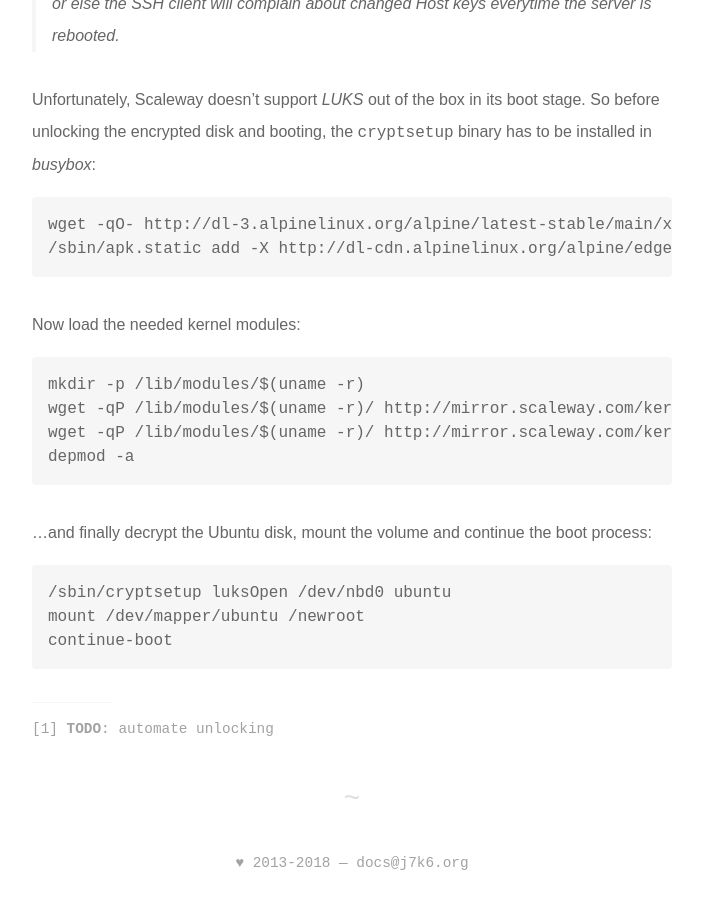
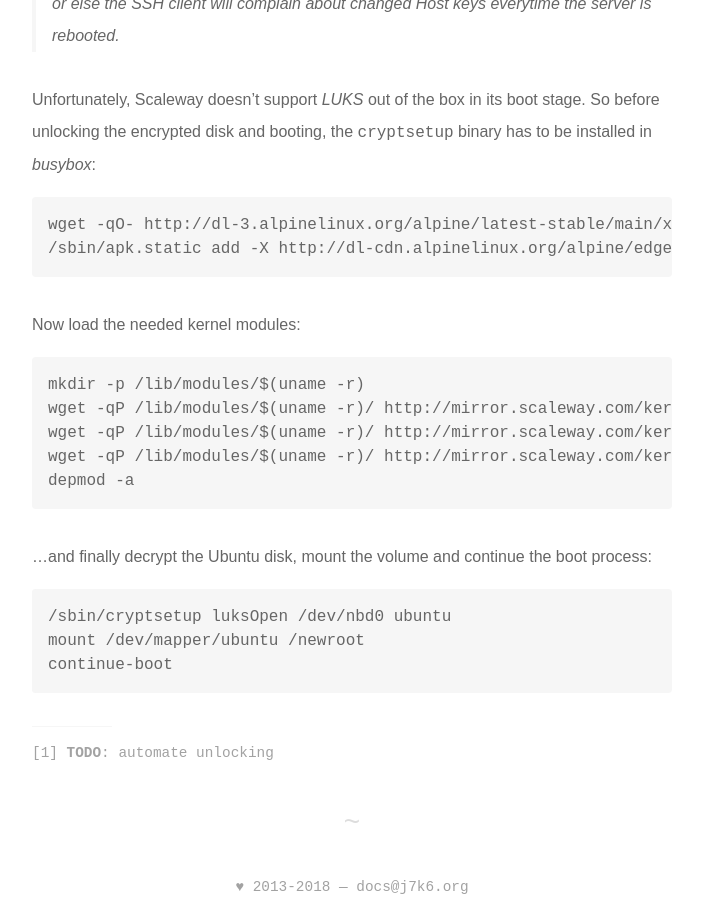
Before and after one commit to j7k6/docs.j7k6.org, a Jekyll site: the page built from _posts/2018-04-09-scaleway-baremetal-ubuntu-server-full-disk-encryption.md, in a window 1280 px wide and 900 px high, scrolled down 3837 px. Shown: the whole window, without its empty margins (288-991 px from the left). Built offline with Jekyll 4.4.1, drawn with Linux system fonts in a browser that asks for light colours; nearby versions of some CDN libraries; some web fonts are replaced; before the commit the page ends 4713 px from its top, so only the background shows below that.

Commit message:
scaleway fix

````diff
--- a/_posts/2018-04-09-scaleway-baremetal-ubuntu-server-full-disk-encryption.md
+++ b/_posts/2018-04-09-scaleway-baremetal-ubuntu-server-full-disk-encryption.md
@@ -111,6 +111,7 @@ Now load the needed kernel modules:
 mkdir -p /lib/modules/$(uname -r)
 wget -qP /lib/modules/$(uname -r)/ http://mirror.scaleway.com/kernel/$(uname -m)/$(uname -r)/modules/$(uname -r)/kernel/drivers/md/dm-mod.ko
 wget -qP /lib/modules/$(uname -r)/ http://mirror.scaleway.com/kernel/$(uname -m)/$(uname -r)/modules/$(uname -r)/kernel/drivers/md/dm-crypt.ko
+wget -qP /lib/modules/$(uname -r)/ http://mirror.scaleway.com/kernel/$(uname -m)/$(uname -r)/modules/$(uname -r)/kernel/drivers/md/xts.ko # Thanks for the update @Alex / 2018-08-21
 depmod -a
 ```
 
````
